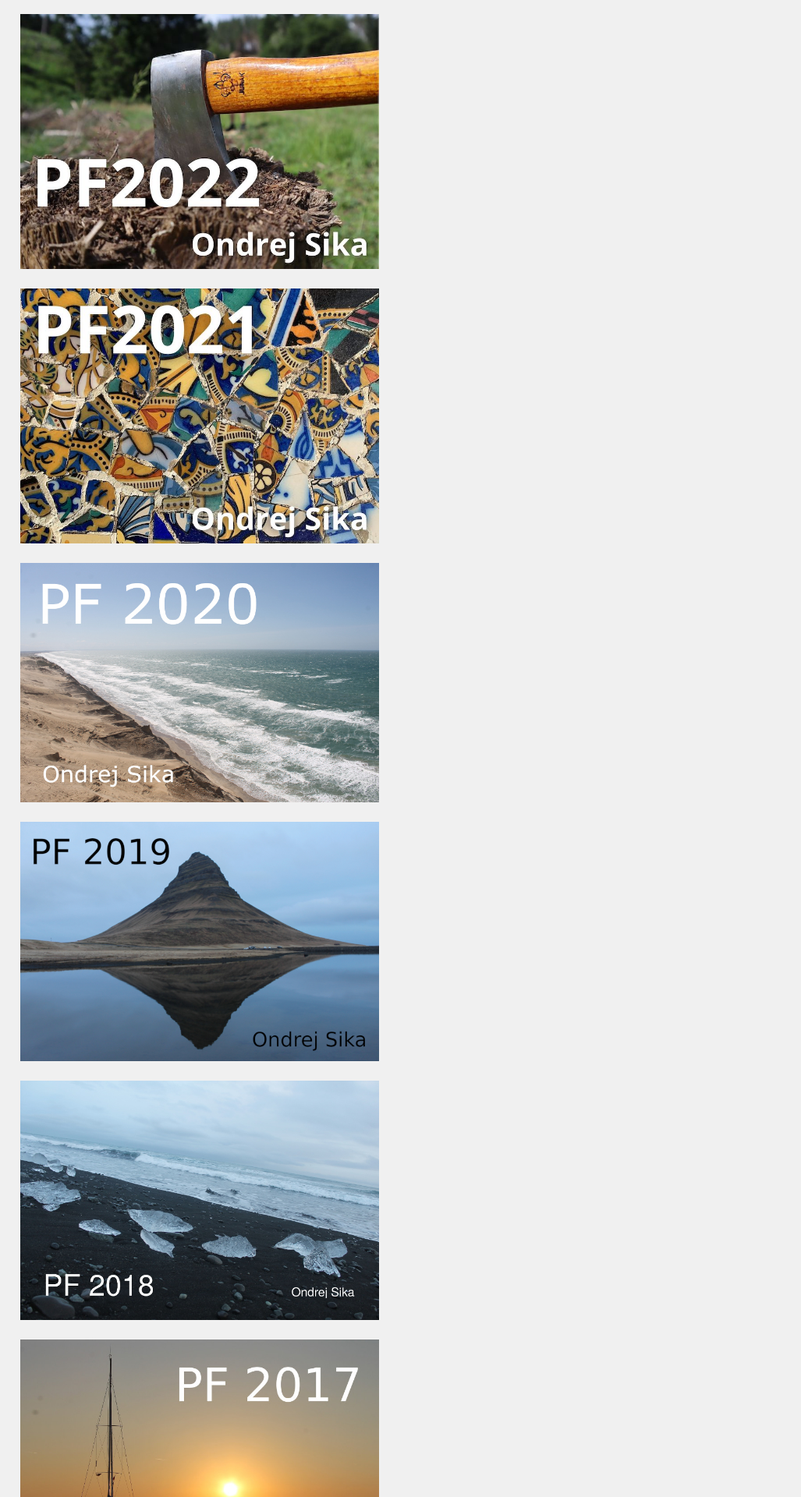
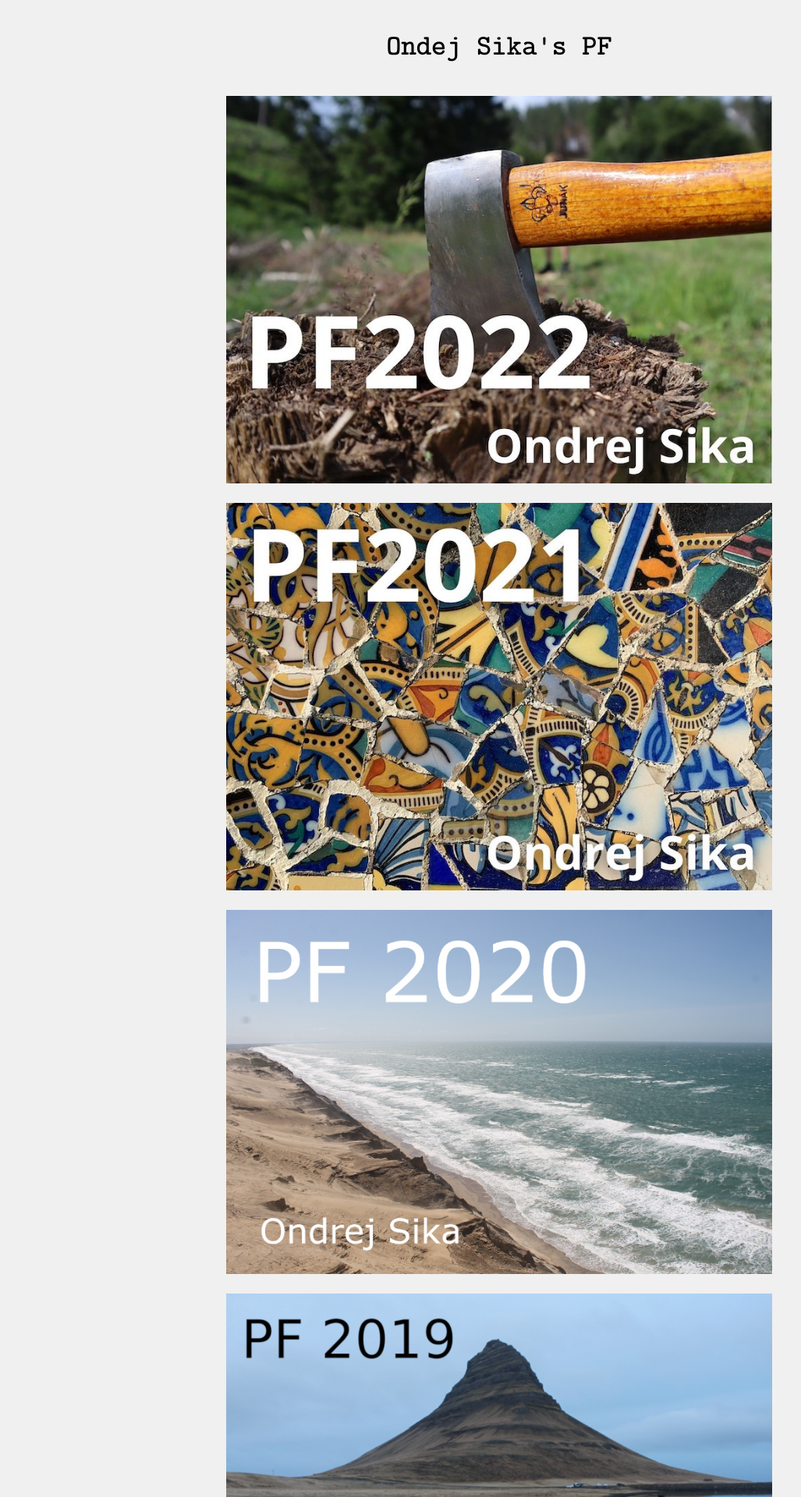
Before and after one commit to ondrejsika/ondrejsika.com, a Jekyll site: the page built from pf/index.md, in a window 1280 px wide. Shown: the top 1920 px of the page at 78% size, without its empty margins (0-1027 px from the left). Built offline with Jekyll 4.4.1, drawn with Linux system fonts in a browser that asks for light colours; some web fonts are replaced; some of the changed text lies outside the part shown.

Commit message:
feat(pf): Update style of PF homepage

```diff
--- a/pf/index.md
+++ b/pf/index.md
@@ -1,13 +1,20 @@
 ---
-layout: default
+layout: base
 title: PF
 ---
 
 <style>
 img {
-    width: 25em;
+    width: 700px;
+}
+body {
+    max-width: 100%;
 }
 </style>
+
+<div style="width:700px; margin: 0 auto;" markdown="1">
+
+<h1 style="margin: 1em 0; text-align: center;">Ondej Sika's PF</h1>
 
 [![PF 2022](/static/content/pf2022/PF2022_800px.jpg)](2022.html)
 
@@ -36,3 +43,5 @@
 [![PF 2010](/static/content/pf2010/PF2010_scan_800px.jpg)](2010.html)
 
 [![PF 2009](/static/content/pf2009/pf2009.jpg)](2009.html)
+
+</div>
```
